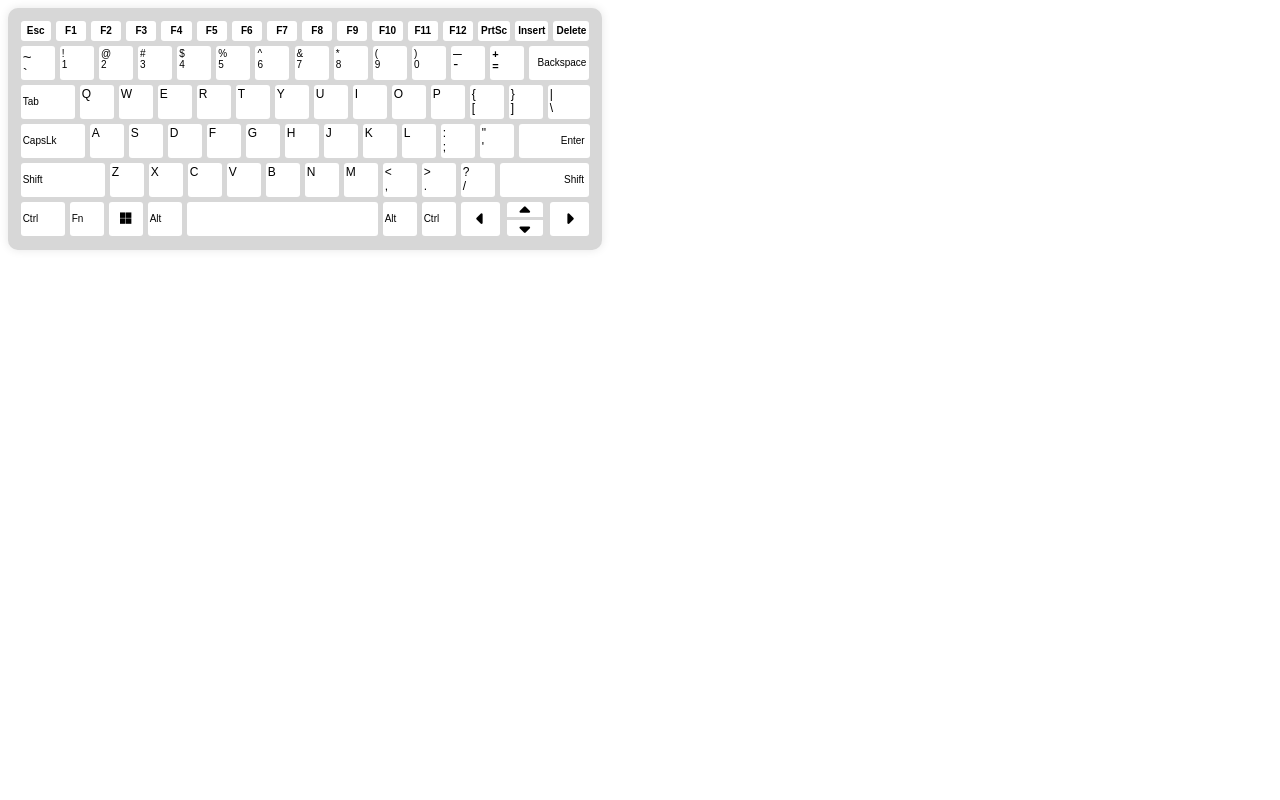
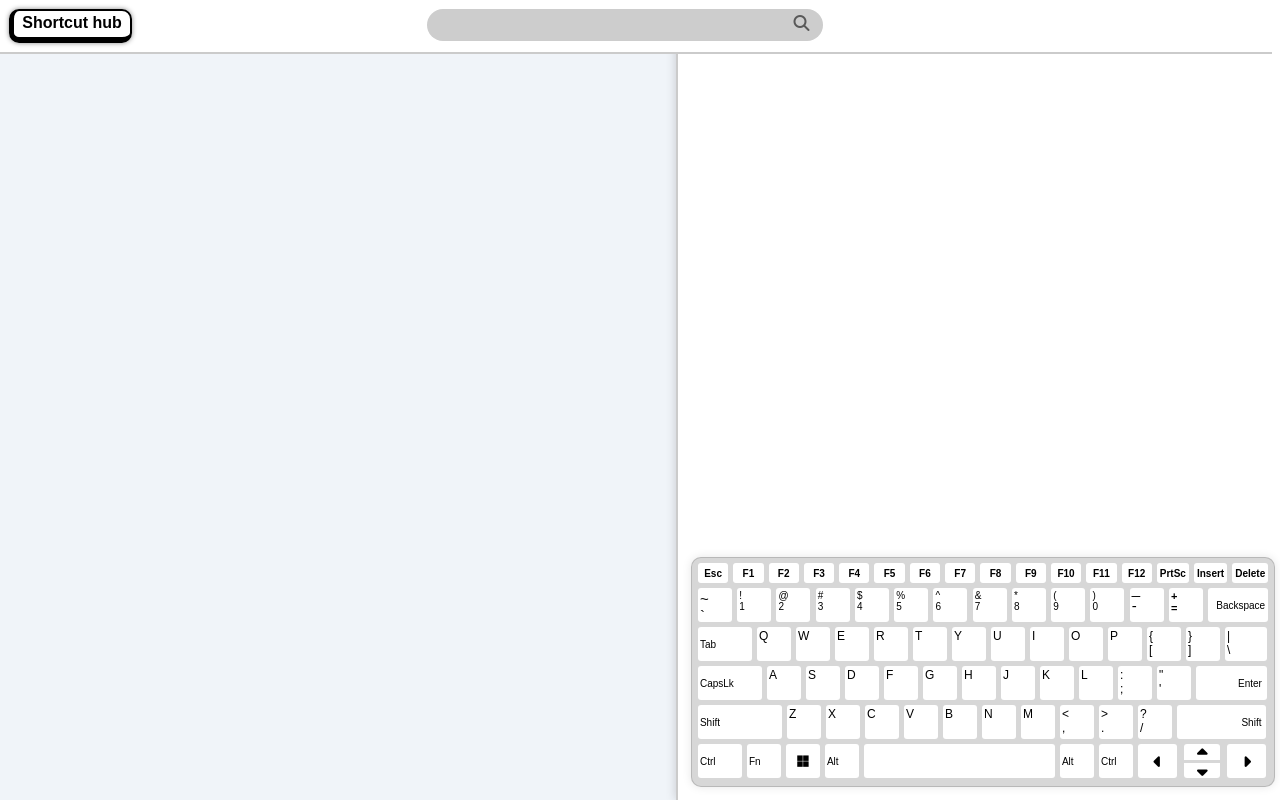
Before and after one commit to Prajwaluppalapati/shortcut-hub, a plain HTML site: page main.html in a window 1280 px wide. Drawn offline with Linux system fonts and the light colour scheme.

Commit message:
Commit after 14 hours 10 mins
-> Made the main container and placed the virtual keyboard on the right.
-> Made a navbar and added a searchbar.

```diff
--- a/main.css
+++ b/main.css
@@ -1,13 +1,112 @@
+body{
+    margin: 0;
+    background: rgb(240,244,249);
+}
+
+.mainpage_nav{
+    width: 98%;
+    padding: 0.7%;
+    position: fixed;
+    background: rgb(255,255,255);
+    border-bottom: 2px solid rgb(203, 203, 203);
+    display: flex;
+    flex-direction: row;
+}
+
+.mainpage_nav_left{
+    width: 50%;
+}
+
+.mainpage_nav_left a{
+    color: black;
+    text-decoration: none;
+    font-weight: bold;
+    transition: color 0.3s ease;
+}
+
+.mainpage_nav_left p{
+    margin-top: auto;
+    margin-bottom: auto;
+    font-family: sans-serif;
+}
+
+.full_logo{
+    border: 2px solid black;
+    width: fit-content;
+    height: 20px;
+    padding-left: 2%;
+    padding-right: 2%;
+    padding-top: 0.7%;
+    padding-bottom: 0.7%;
+    border-radius: 10px;
+    border-left: 5px solid black;
+    border-bottom: 6px solid black;
+    box-shadow: 0px 0px 5px rgba(0, 0, 0, 0.463);
+}
+
+.mainpage_nav_middle{
+    width: 50%;
+}
+
+.mainpage_nav_middle input{
+    width: 90%;
+    border: none;
+    background: rgb(205, 205, 205);
+    height: 30px;
+    border-radius: 30px;
+    padding-left: 10px;
+    padding-right: 10px;
+    transition: box-shadow 0.3s ease;
+}
+
+.mainpage_nav_middle i{
+    position: relative;
+    margin-left: -30px;
+    color: rgb(89, 89, 89);
+}
+
+.mainpage_nav_middle input:focus{
+    outline: none;
+    box-shadow: 0px 0px 5px rgba(0, 0, 0, 0.114);
+}
+
+.mainpage_nav_right{
+    width: 50%;
+}
+
+.main_cnt{
+   width: 100%;
+   height: 100vh;
+   display: flex;
+   flex-direction: row;
+}
+
+.main_cnt_left{
+    width: 55%;
+    height: 100%;
+}
+
+.main_cnt_right{
+    width: 45%;
+    background: rgb(255, 255, 255);
+    padding: 1%;
+    display: flex;
+    flex-direction: column;
+    border-left: 2px solid rgb(203, 203, 203);
+    box-shadow: 0px 0px 10px rgba(0, 0, 0, 0.178);
+}
 
 .keyboard_rect{
-    width: 45%;
+    width: 99%;
     background: rgb(215, 215, 215);
+    border: 1px solid rgba(0, 0, 0, 0.144);
     box-shadow: 0px 0px 10px rgba(0, 0, 0, 0.1);
     border-radius: 10px;
     padding: 1%;
     display: flex;
     flex-direction: column;
     gap: 5px;
+    margin-top: auto;
 }
 
 .key_row_1{
--- a/main.html
+++ b/main.html
@@ -6,7 +6,35 @@
    <script src="https://kit.fontawesome.com/e7dfe44f3e.js" crossorigin="anonymous"></script>
 </head>
 <body>
-  <div class="keyboard_rect">
+
+  <nav class="mainpage_nav">
+      <div class="mainpage_nav_left">
+        <a href="index.html">
+      <div class="full_logo">
+            <p>Shortcut hub</p>
+           </div>
+          </a>
+      </div>
+
+      <div class="mainpage_nav_middle">
+         <input type="text" id="navbar_search" class="navbar_search"><i class="fa-solid fa-magnifying-glass"></i>
+      </div>
+
+      <div class="mainpage_nav_right">
+
+      </div>
+  </nav>
+
+  <div class="main_cnt">
+
+    <div class="main_cnt_left">
+      <div class="">
+
+      </div>
+    </div><!-- End of left cnt here -->
+
+    <div class="main_cnt_right">
+       <div class="keyboard_rect">
 
     <div class="key_row_1">
       <div id="esc" class="func_box">Esc</div>
@@ -109,7 +137,11 @@
         <div id="right_arrow" class="letters_box" style="display: grid; place-items: center; font-size: 17px; width: 35.5px;"><i class="fa-solid fa-caret-right"></i></div>
       </div>
     </div>
-  </div>
+  </div><!-- End of keyboard cnt here -->
+    </div><!-- End of right cnt here -->
+
+  </div><!-- End of main cnt here -->
+
 
     <script src="main.js"></script>
 </body>
```
Also changed, not shown: index.html (+1 -3 lines).
